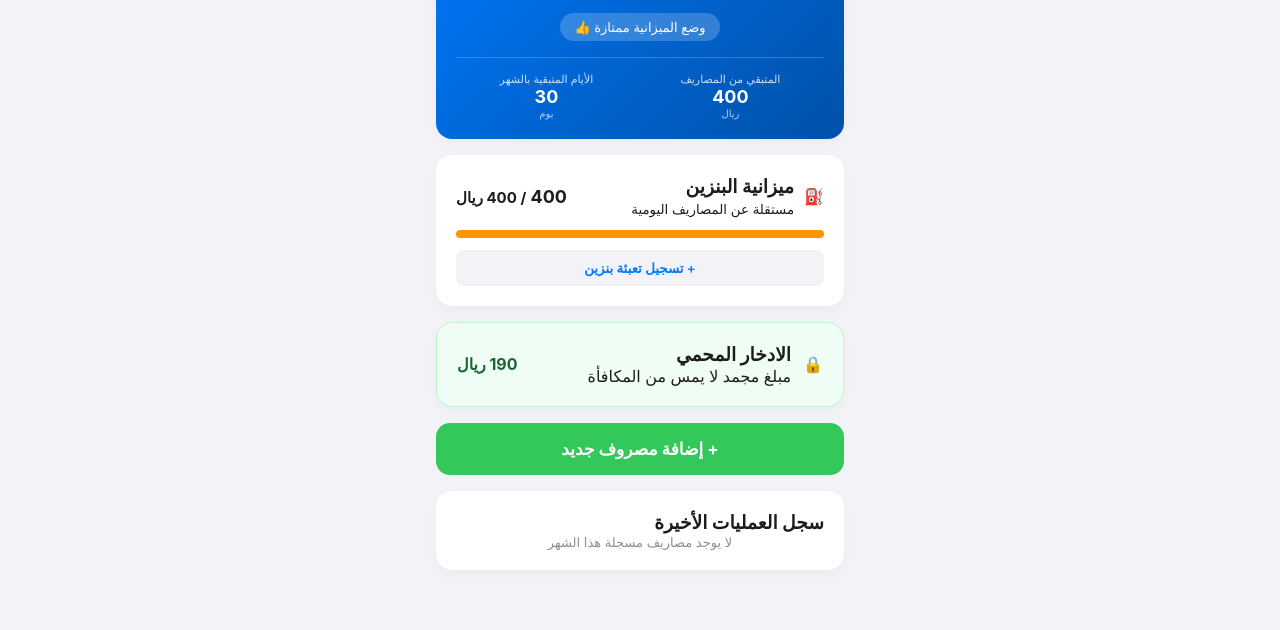
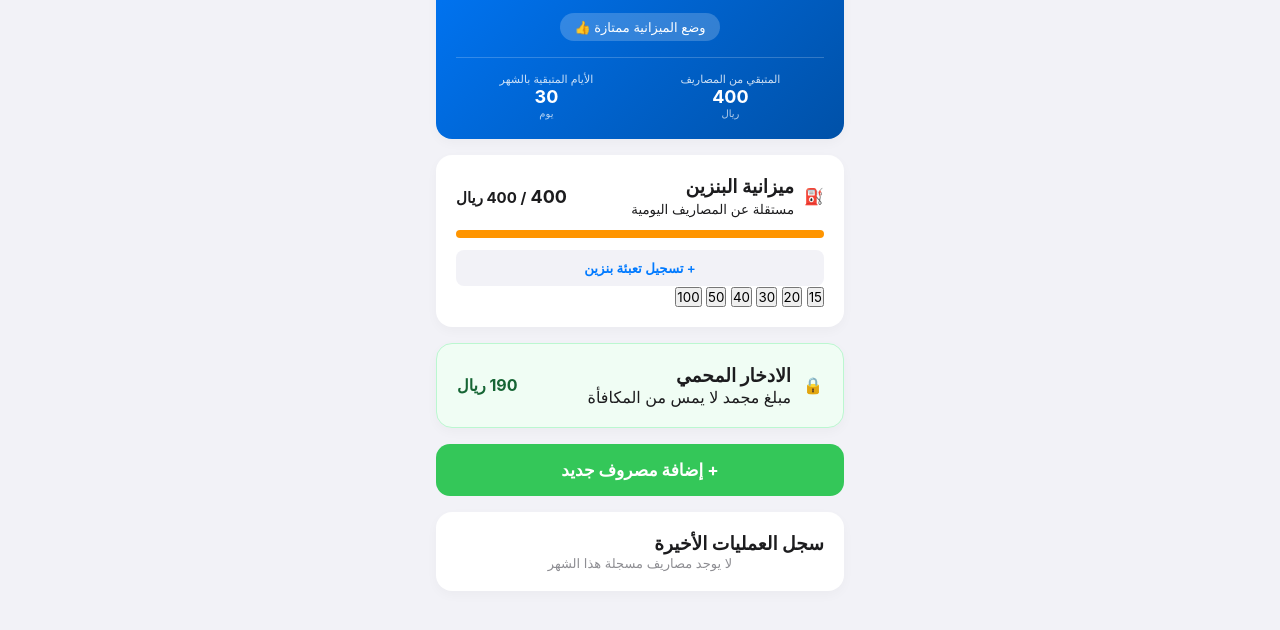
Before and after one commit to alr8al-1/budget, a plain HTML site: page index.html in a window 1280 px wide. Shown: the part 226-856 px from the top of the page. Drawn offline with Linux system fonts and the light colour scheme.

Commit message:
Update index.html

```diff
--- a/index.html
+++ b/index.html
@@ -62,6 +62,14 @@
         <div class="progress-bar-fill" id="gasProgressBar" style="width: 100%;"></div>
       </div>
       <button class="btn-secondary" onclick="openGasModal()">+ تسجيل تعبئة بنزين</button>
+      <div class="gas-shortcuts">
+        <button class="gas-shortcut" data-gas-amount="15">15</button>
+        <button class="gas-shortcut" data-gas-amount="20">20</button>
+        <button class="gas-shortcut" data-gas-amount="30">30</button>
+        <button class="gas-shortcut" data-gas-amount="40">40</button>
+        <button class="gas-shortcut" data-gas-amount="50">50</button>
+        <button class="gas-shortcut" data-gas-amount="100">100</button>
+      </div>
     </section>
 
     <!-- كارت الادخار -->
```
